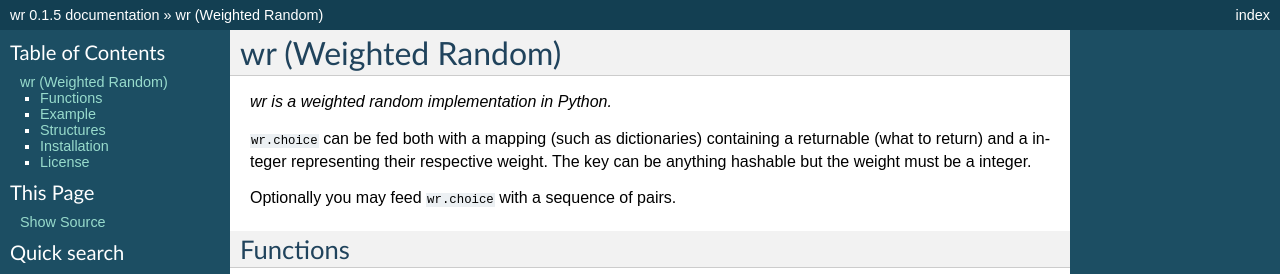
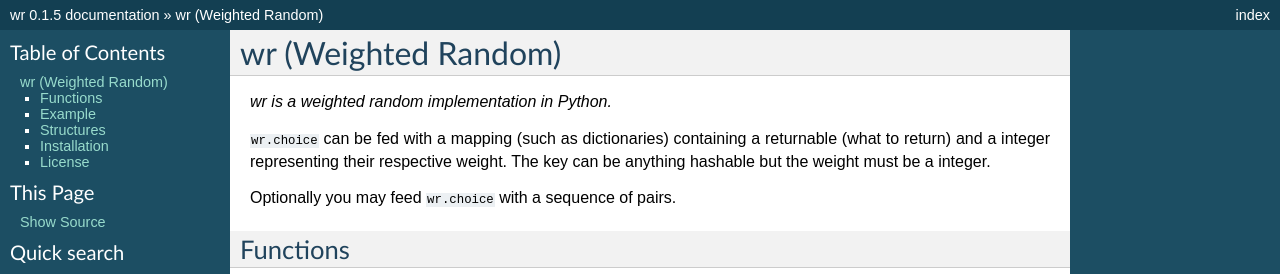
Before and after one commit to weighted-random/wr, a Sphinx documentation site: the page built from docs/index.rst, in a window 1280 px wide, cut to the strip 0-274 px from the top of the page. Built offline with Sphinx 7.4.7, drawn with Linux system fonts in a browser that asks for light colours.

Commit message:
Fixed spelling errors in docs

```diff
--- a/README.rst
+++ b/README.rst
@@ -3,7 +3,7 @@
 
 *wr is a weighted random implementation in Python.*
 
-``wr.choice`` can be fed both with a mapping (such as dictionaries) containing a returnable (what to return) and a integer representing their respective weight.
+``wr.choice`` can be fed with a mapping (such as dictionaries) containing a returnable (what to return) and a integer representing their respective weight.
 The key can be anything hashable but the weight must be a integer.
 
 Optionally you may feed ``wr.choice`` with a sequence of pairs.
--- a/docs/index.rst
+++ b/docs/index.rst
@@ -9,7 +9,7 @@
 
 *wr is a weighted random implementation in Python.*
 
-``wr.choice`` can be fed both with a mapping (such as dictionaries) containing a returnable (what to return) and a integer representing their respective weight.
+``wr.choice`` can be fed with a mapping (such as dictionaries) containing a returnable (what to return) and a integer representing their respective weight.
 The key can be anything hashable but the weight must be a integer.
 
 Optionally you may feed ``wr.choice`` with a sequence of pairs.
--- a/wr.py
+++ b/wr.py
@@ -21,8 +21,8 @@
        data (Mapping or sequence of pairs):  (returnable, weight)
 
     Returns:
-      For Mappings: A key of the passed in mapping.
-      For sequences of pairs: [0] (the first position) of a pair.
+      For a mapping: A key of the passed in mapping.
+      For a sequence of pairs: [0] (the first position) of a pair.
 
     Usecase:
 
```
